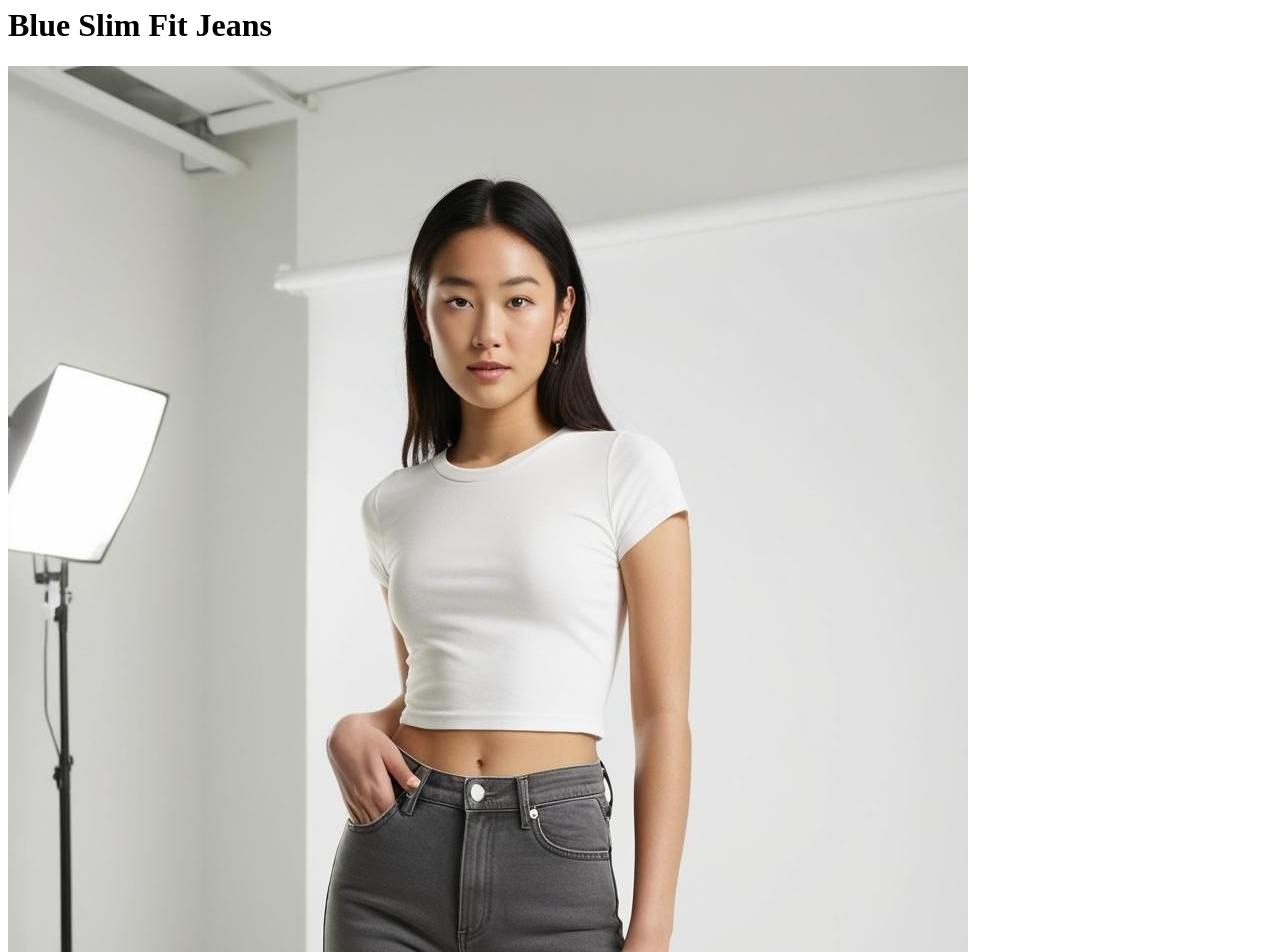
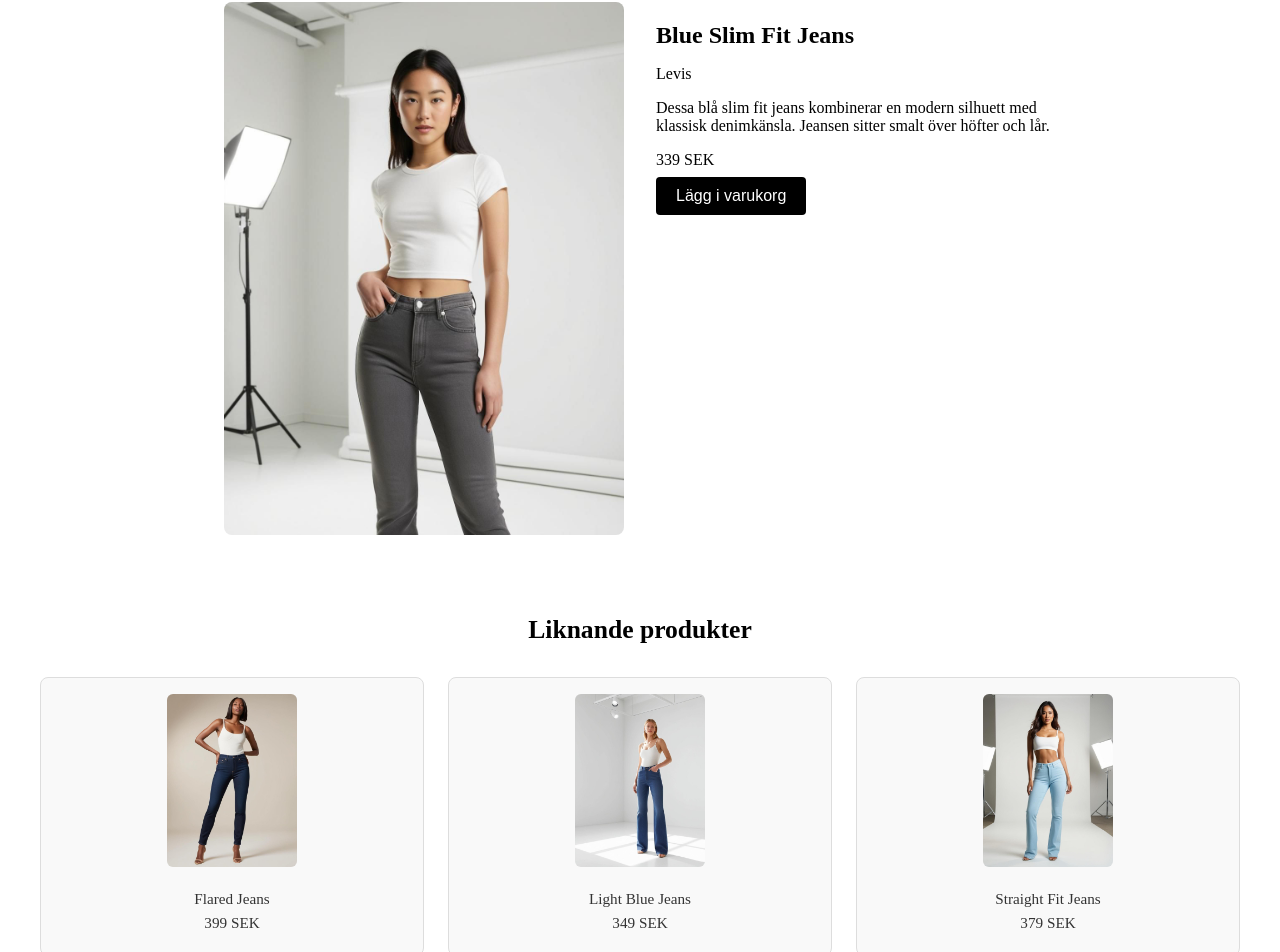
Before and after one commit to Jeyla92/JA-Shop, an Angular app in the folder client/: page /products/blue-slim-fit-jeans in a window 1280 px wide. Shown: the part 186-1138 px from the top of the page. Built offline with nearby package versions, Linux system fonts and the light colour scheme; no server answers.

Commit message:
Detaljsidan

```diff
--- /dev/null
+++ b/client/src/app/card/product-detail.component.html
@@ -0,0 +1,29 @@
+<div class="product-detail" *ngIf="product">
+    <img class="product-image" [src]="product.imageUrl" [alt]="product.name" />
+
+    <div class="product-info">
+      <h2>{{ product.name }}</h2>
+      <p class="brand">{{ product.brand }}</p>
+      <p class="description">{{ product.description }}</p>
+      <p class="price">{{ product.price }} SEK</p>
+
+      <button (click)="addToCart(product)">Lägg i varukorg</button>
+    </div>
+  </div>
+
+
+
+
+  <!-- Liknande produkter -->
+  <div class="similar-products" *ngIf="similarProducts.length > 0">
+    <h3>Liknande produkter</h3>
+    <div class="product-list">
+      <div *ngFor="let p of similarProducts" class="product-card" (click)="goToProduct(p.id)">
+        <img [src]="p.imageUrl" [alt]="p.name" />
+        <p>{{ p.name }}</p>
+        <p>{{ p.price }} SEK</p>
+      </div>
+    </div>
+  </div>
+
+  <app-features></app-features>
--- /dev/null
+++ b/client/src/app/card/product-detail.component.scss
@@ -0,0 +1,119 @@
+.product-detail {
+    display: flex;
+    flex-direction: column;
+    align-items: center;
+    padding: 1rem;
+
+    .product-image {
+      width: 100%;
+      max-width: 300px;
+      height: auto;
+      margin-bottom: 1rem;
+      border-radius: 8px;
+    }
+
+    .product-info {
+      text-align: center;
+      max-width: 400px;
+
+      h2 {
+        font-size: 1.5rem;
+        margin-bottom: 0.5rem;
+      }
+
+      .brand, .description, .price {
+        margin-bottom: 0.5rem;
+      }
+
+      button {
+        padding: 10px 20px;
+        font-size: 1rem;
+        background-color: #000;
+        color: #fff;
+        border: none;
+        border-radius: 4px;
+        cursor: pointer;
+        transition: background-color 0.3s;
+
+        &:hover {
+          background-color: #333;
+        }
+      }
+    }
+  }
+
+  /* Liknande produkter */
+  .similar-products {
+    margin-top: 3rem;
+
+    h3 {
+      text-align: center;
+      font-size: 1.6rem;
+      margin-bottom: 2rem;
+    }
+
+    .product-list {
+      display: grid;
+      grid-template-columns: repeat(auto-fit, minmax(160px, 1fr)); // 👈 Nu mer plats för varje kort
+      gap: 1.5rem;
+      padding: 0 2rem;
+
+      .product-card {
+        text-align: center;
+        cursor: pointer;
+        padding: 1rem;
+        background-color: #f9f9f9;
+        border-radius: 8px;
+        border: 1px solid #ddd;
+        transition: transform 0.2s ease, box-shadow 0.2s ease;
+
+        img {
+          width: 130px; // 👈 större bild
+          height: auto;
+          margin-bottom: 0.75rem;
+          border-radius: 6px;
+        }
+
+        img:hover {
+          transform: scale(1.07);
+        }
+
+        p {
+          margin: 0.4rem 0;
+          font-size: 0.95rem;
+          color: #333;
+        }
+
+        &:hover {
+          box-shadow: 0 4px 12px rgba(0, 0, 0, 0.1);
+        }
+      }
+    }
+  }
+
+  /* 👇 Responsivitet */
+
+  /* Mellanstora skärmar och uppåt */
+  @media (min-width: 768px) {
+    .product-detail {
+      flex-direction: row;
+      justify-content: center;
+      align-items: flex-start;
+      gap: 2rem;
+
+      .product-image {
+        max-width: 400px;
+      }
+
+      .product-info {
+        text-align: left;
+      }
+    }
+  }
+
+  /* Göm liknande produkter på små skärmar */
+  @media (max-width: 767px) {
+    .similar-products {
+      display: none;
+    }
+  }
--- a/client/src/app/card/product-detail.component.ts
+++ b/client/src/app/card/product-detail.component.ts
@@ -1,58 +1,58 @@
-import { Component } from '@angular/core';
-import { ActivatedRoute } from '@angular/router';
+import { Component, OnInit } from '@angular/core';
+import { ActivatedRoute, ParamMap, Router } from '@angular/router';
 import { CommonModule } from '@angular/common';
 import { Product } from './product.model';
+import { FeaturesComponent } from '../features/features.component'; // kontrollera sökvägen!
 
 @Component({
   selector: 'app-product-detail',
   standalone: true,
-  imports: [CommonModule],
-  template: `
-    <div *ngIf="product">
-      <h1>{{ product.name }}</h1>
-      <img [src]="product.imageUrl" [alt]="product.name" />
-      <p><strong>Märke:</strong> {{ product.brand }}</p>
-      <p><strong>Pris:</strong> {{ product.price }} SEK</p>
-      <p><strong>Slug:</strong> {{ product.slug }}</p>
-    </div>
-    <div *ngIf="!product">
-      <p>Produkten kunde inte hittas.</p>
-    </div>
-  `
+  imports: [CommonModule, FeaturesComponent], // <-- här lägger du till FeaturesComponent
+  templateUrl: './product-detail.component.html',
+  styleUrls: ['./product-detail.component.scss']
 })
-export class ProductDetailComponent {
+export class ProductDetailComponent implements OnInit {
   product: Product | undefined;
+  similarProducts: Product[] = [];
 
-  // 💡 Mockade produkter – samma som i product-card.component.ts
   private allProducts: Product[] = [
-    {
-      id: 1, name: 'Flared Jeans', brand: 'Levis', price: 399, imageUrl: '/woman1.jpg', slug: 'flared-jeans'
-    },
-    {
-      id: 2, name: 'Light Blue Jeans', brand: 'Levis', price: 349, imageUrl: '/woman2.jpg', slug: 'light-blue-jeans'
-    },
-    {
-      id: 3, name: 'Straight Fit Jeans', brand: 'Levis', price: 379, imageUrl: '/woman3.jpg', slug: 'straight-fit-jeans'
-    },
-    {
-      id: 4, name: 'Relaxed Fit Jeans', brand: 'Levis', price: 359, imageUrl: '/woman4.jpg', slug: 'relaxed-fit-jeans'
-    },
-    {
-      id: 5, name: 'Bootcut Jeans', brand: 'Levis', price: 429, imageUrl: '/woman5.jpg', slug: 'bootcut-jeans'
-    },
-    {
-      id: 6, name: 'Skinny Black Jeans', brand: 'Levis', price: 299, imageUrl: '/woman6.jpg', slug: 'skinny-black-jeans'
-    },
-    {
-      id: 7, name: 'Grey High-Waist Jeans', brand: 'Levis', price: 319, imageUrl: '/woman7.jpg', slug: 'grey-high-waist-jeans'
-    },
-    {
-      id: 8, name: 'Blue Slim Fit Jeans', brand: 'Levis', price: 339, imageUrl: '/woman8.jpg', slug: 'blue-slim-fit-jeans'
-    }
+    { id: 1, name: 'Flared Jeans', brand: 'Levis', price: 399, imageUrl: '/woman1.jpg', slug: 'flared-jeans', description: 'Trendiga flared jeans med klassisk passform upptill och utsvängda ben som skapar en smickrande silhuett.' },
+    { id: 2, name: 'Light Blue Jeans', brand: 'Levis', price: 349, imageUrl: '/woman2.jpg', slug: 'light-blue-jeans', description: 'Uppdatera din garderob med dessa stilrena flared jeans i ljusblå denim. Jeansen har en klassisk passform med hög midja, smal silhuett över höfter och lår, och snyggt utsvängda ben som skapar en feminin och balanserad look.' },
+    { id: 3, name: 'Straight Fit Jeans', brand: 'Levis', price: 379, imageUrl: '/woman3.jpg', slug: 'straight-fit-jeans', description: 'Dessa straight fit jeans är ett måste i varje garderob. Med rak passform från höft till ankel erbjuder de en tidlös och mångsidig stil som passar alla tillfällen.' },
+    { id: 4, name: 'Relaxed Fit Jeans', brand: 'Levis', price: 359, imageUrl: '/woman4.jpg', slug: 'relaxed-fit-jeans', description: 'Relaxed fit jeans med generös passform som ger extra utrymme över höft och lår – perfekt för dig som vill ha en avslappnad, bekväm stil utan att kompromissa med looken.' },
+    { id: 5, name: 'Bootcut Jeans', brand: 'Levis', price: 429, imageUrl: '/woman5.jpg', slug: 'bootcut-jeans', description: 'Bootcut jeans är den perfekta balansen mellan klassiskt och modernt. Modellen är smal över höft och lår och lätt utsvängd från knäet – designad för att bäras över boots eller klackar.' },
+    { id: 6, name: 'Skinny Black Jeans', brand: 'Levis', price: 299, imageUrl: '/woman6.jpg', slug: 'skinny-black-jeans', description: 'Snygga och mångsidiga skinny jeans i klassiskt svart – ett basplagg som passar till allt.' },
+    { id: 7, name: 'Grey High-Waist Jeans', brand: 'Levis', price: 319, imageUrl: '/woman7.jpg', slug: 'grey-high-waist-jeans', description: 'Ge din denimlook en uppdatering med dessa grå jeans med hög midja. Jeansen har en smickrande passform som markerar midjan och förlänger benen.' },
+    { id: 8, name: 'Blue Slim Fit Jeans', brand: 'Levis', price: 339, imageUrl: '/woman8.jpg', slug: 'blue-slim-fit-jeans', description: 'Dessa blå slim fit jeans kombinerar en modern silhuett med klassisk denimkänsla. Jeansen sitter smalt över höfter och lår.' }
   ];
 
-  constructor(private route: ActivatedRoute) {
-    const slug = this.route.snapshot.paramMap.get('slug');
-    this.product = this.allProducts.find(p => p.slug === slug || slug === decodeURIComponent(p.slug));
+  constructor(
+    private route: ActivatedRoute,
+    private router: Router
+  ) {}
+
+  ngOnInit(): void {
+    this.route.paramMap.subscribe((params: ParamMap) => {
+      const slug = params.get('slug');
+      this.product = this.allProducts.find(p => p.slug === slug || slug === decodeURIComponent(p.slug || ''));
+
+      if (this.product) {
+        this.similarProducts = this.allProducts
+          .filter(p => p.id !== this.product?.id)
+          .slice(0, 3);
+      }
+    });
+  }
+
+  addToCart(product: Product) {
+    console.log('Tillagd i varukorgen:', product);
+    alert(`${product.name} tillagd i varukorgen!`);
+  }
+
+  goToProduct(id: number) {
+    const clickedProduct = this.allProducts.find(p => p.id === id);
+    if (clickedProduct) {
+      this.router.navigate(['/products', clickedProduct.slug]);
+    }
   }
 }
--- a/client/src/app/card/product.model.ts
+++ b/client/src/app/card/product.model.ts
@@ -5,4 +5,5 @@ export interface Product {
     price: number;
     imageUrl: string;
     slug: string; // för URL, t.ex. "svart-tshirt"
+    description?: string;
   }
```
